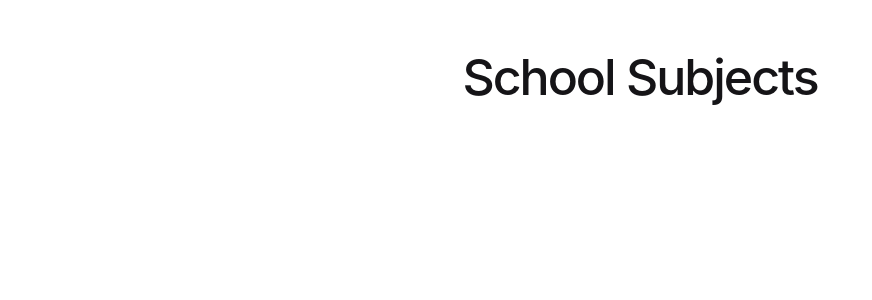
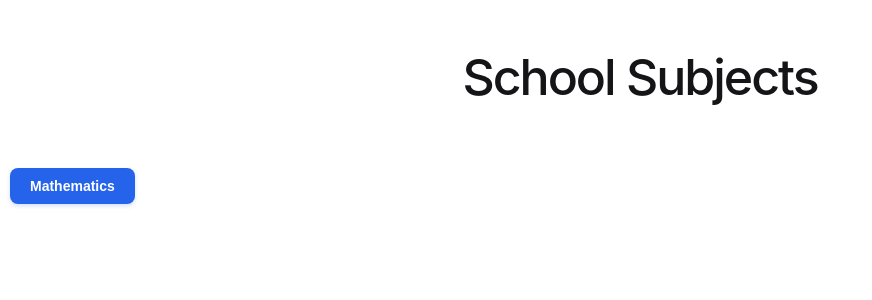
Before and after one commit to ingRicardo/schoolsubjects, an Angular app: page / in a window 1280 px wide. Shown: the top 300 px of the page, without its empty margins (0-872 px from the left). Built offline with nearby package versions, Linux system fonts and the light colour scheme.

Commit message:
math button added

```diff
--- a/src/app/app.css
+++ b/src/app/app.css
@@ -170,3 +170,37 @@
       margin-block: 1.5rem;
     }
   }
+  .btn {
+    background-color: blue;
+    color: #edeaea;
+    margin: 1px;
+
+  }
+
+.btn-primary {
+  background-color: #2563eb;
+  color: #ffffff;
+  border: none;
+  border-radius: 8px;
+  padding: 10px 20px;
+  font-size: 14px;
+  font-weight: 600;
+  cursor: pointer;
+  box-shadow: 0 2px 4px rgba(37, 99, 235, 0.2);
+  transition: all 0.2s ease;
+  margin: 2px;
+}
+
+.btn-primary:hover {
+  background-color: #1d4ed8;
+  box-shadow: 0 4px 8px rgba(37, 99, 235, 0.3);
+}
+
+.btn-primary:active {
+  transform: scale(0.98);
+}
+
+.btn-primary:focus-visible {
+  outline: 2px solid #3b82f6;
+  outline-offset: 2px;
+}
--- a/src/app/app.html
+++ b/src/app/app.html
@@ -1,26 +1,13 @@
-<!-- * * * * * * * * * * * * * * * * * * * * * * * * * * * * * * * -->
-<!-- * * * * * * * * * * * The content below * * * * * * * * * * * -->
-<!-- * * * * * * * * * * is only a placeholder * * * * * * * * * * -->
-<!-- * * * * * * * * * * and can be replaced.  * * * * * * * * * * -->
-<!-- * * * * * * * * * * * * * * * * * * * * * * * * * * * * * * * -->
-<!-- * * * * * * * * * Delete the template below * * * * * * * * * -->
-<!-- * * * * * * * to get started with your project! * * * * * * * -->
-<!-- * * * * * * * * * * * * * * * * * * * * * * * * * * * * * * * -->
+
 
 
 <main class="main">
   <div class="content">
     <h1>School Subjects</h1>
   </div>
+
 </main>
-
-<!-- * * * * * * * * * * * * * * * * * * * * * * * * * * * * * * * * -->
-<!-- * * * * * * * * * * * The content above * * * * * * * * * * * * -->
-<!-- * * * * * * * * * * is only a placeholder * * * * * * * * * * * -->
-<!-- * * * * * * * * * * and can be replaced.  * * * * * * * * * * * -->
-<!-- * * * * * * * * * * * * * * * * * * * * * * * * * * * * * * * * -->
-<!-- * * * * * * * * * * End of Placeholder  * * * * * * * * * * * * -->
-<!-- * * * * * * * * * * * * * * * * * * * * * * * * * * * * * * * * -->
+<button type="button" class="btn-primary">Mathematics</button>
 
 
 <router-outlet />
```
